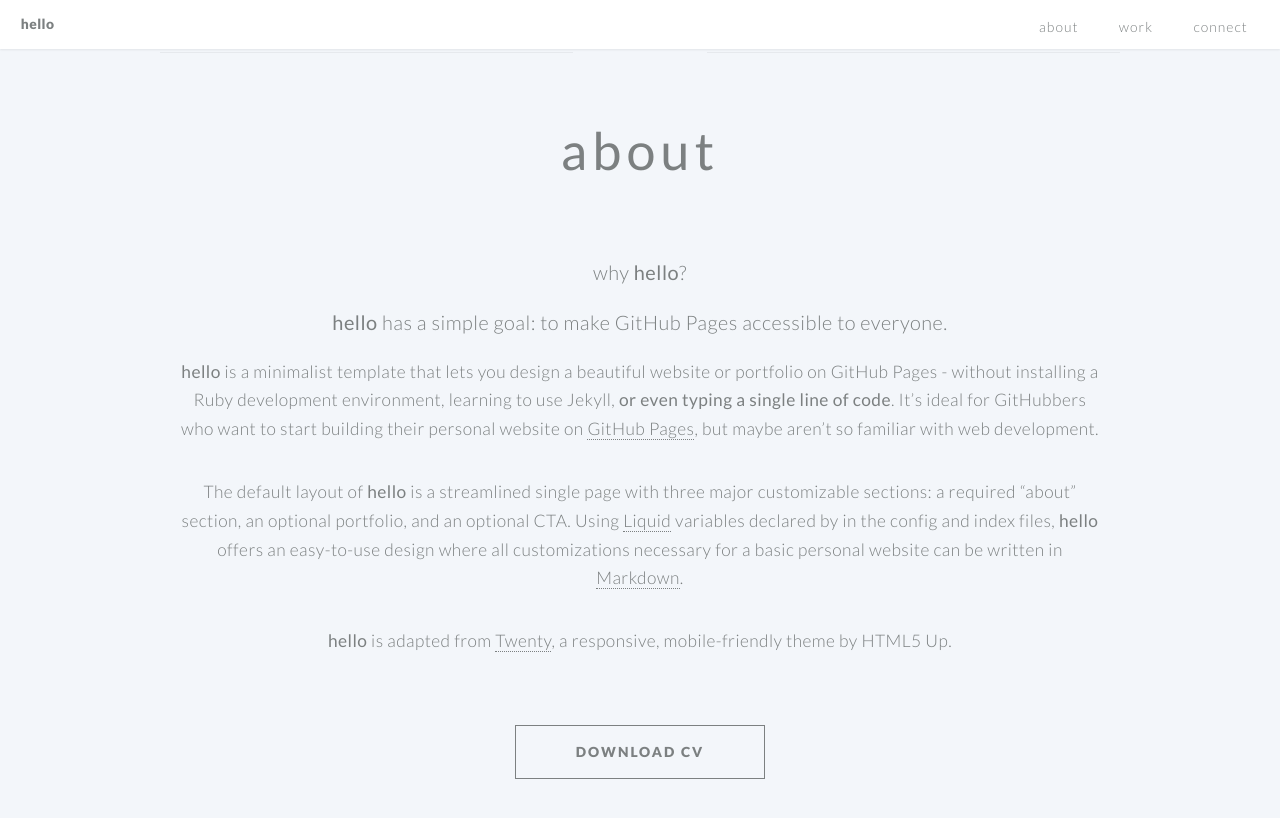
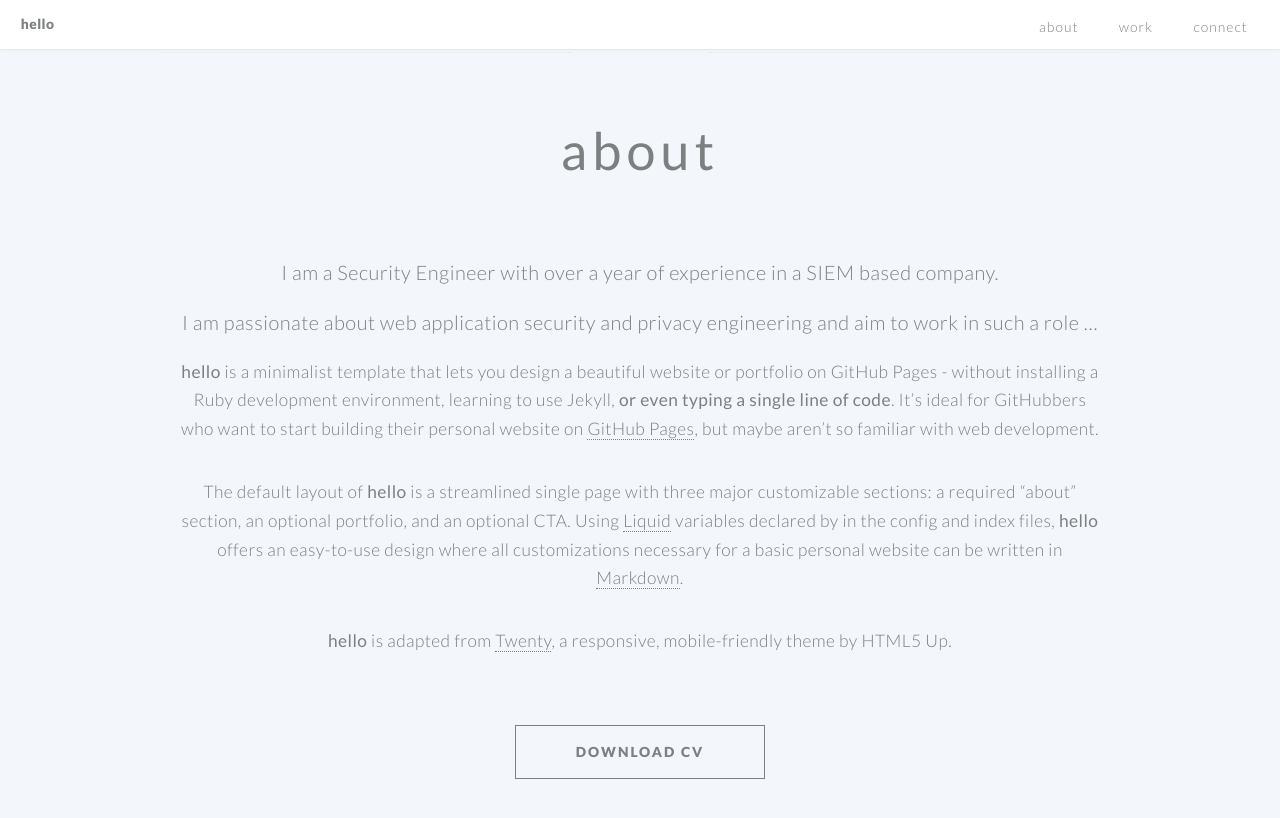
Before and after one commit to rishabkharidhi/rishabkharidhi.github.io, a Jekyll site: the page built from index.md, in a window 1280 px wide and 900 px high, scrolled down 611 px. Shown: the top 818 px of the window. Built offline with Jekyll 4.4.1, drawn with Linux system fonts in a browser that asks for light colours.

Commit message:
Update index.md

```diff
--- a/index.md
+++ b/index.md
@@ -42,9 +42,9 @@ cta_button_label: contact # the label on the button
 
 ---
 [//]: # (write a bit about yourself here)
-### why **hello**?
+### I am a Security Engineer with over a year of experience in a SIEM based company.
 
-### **hello** has a simple goal: to make GitHub Pages accessible to everyone.
+### I am passionate about web application security and privacy engineering and aim to work in such a role ...
 
 **hello** is a minimalist template that lets you design a beautiful website or portfolio on GitHub Pages - without installing a Ruby
 development environment, learning to use Jekyll, **or even typing a single line of code**. It's ideal for GitHubbers
```
